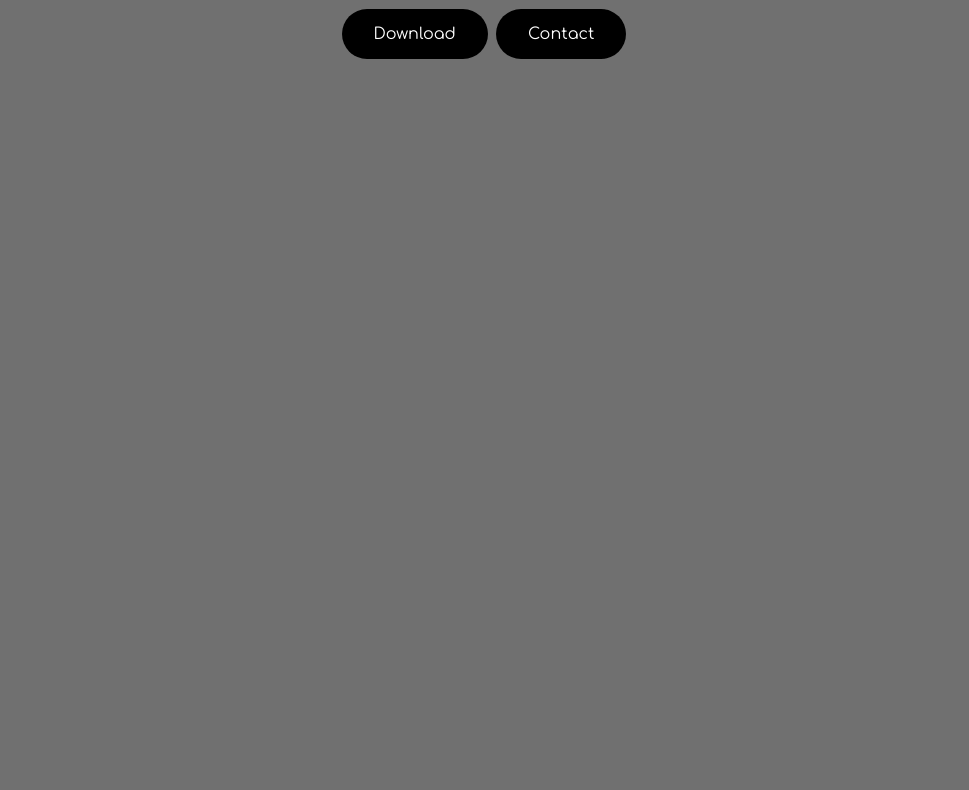
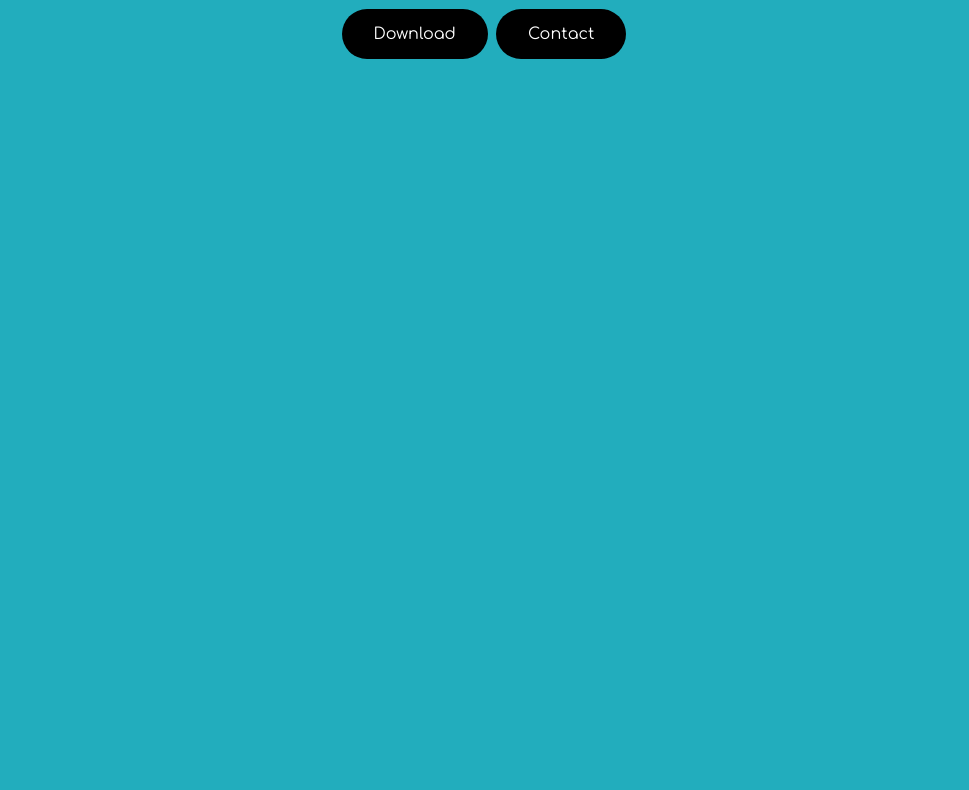
Before and after one commit to Lvldox/Hypixel-SS.github.io, a plain HTML site: page index.html in a window 1280 px wide. Shown: the part 59-849 px from the top of the page, without its empty margins (156-1125 px from the left). Drawn offline with Linux system fonts and the light colour scheme.

Commit message:
Update index.html

```diff
--- a/index.html
+++ b/index.html
@@ -3,7 +3,7 @@
     <link href='https://fonts.googleapis.com/css?family=Comfortaa' rel='stylesheet'>
     <style>
       body {
-        background-color: #707070;
+        background-color: #22adbd;
         height: 2000px; /* or any other value */
         overflow-y: scroll;
       }
```
